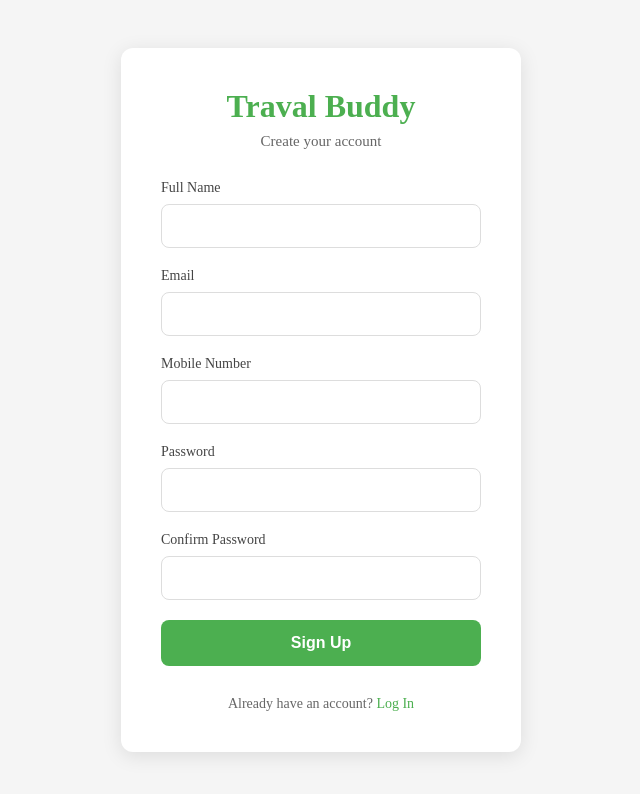
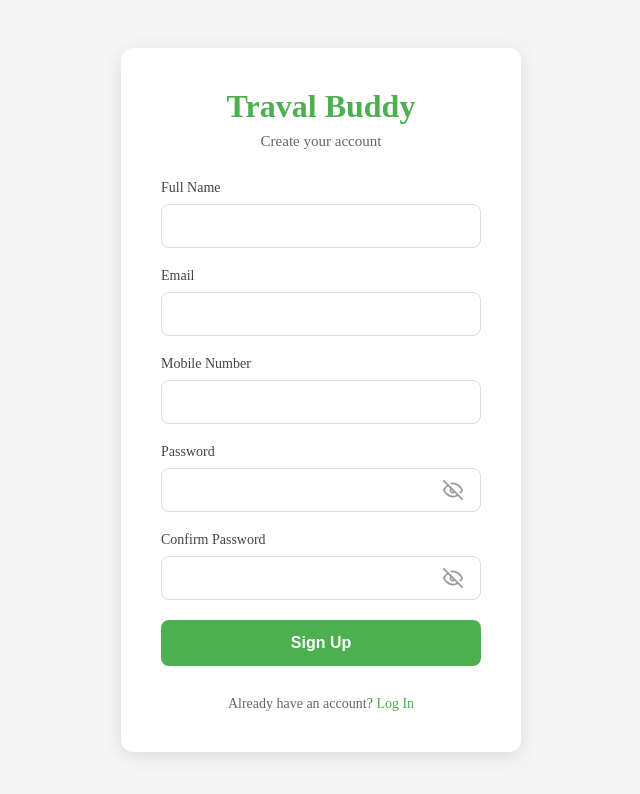
Before and after one commit to Abhinand-Innovates/travel-buddy, a React (Vite) app in the folder frontend/: page /traveller/signup in a window 1280 px wide. Shown: the top 794 px of the page, without its empty margins (319-959 px from the left). Built offline with nearby package versions, Linux system fonts and the light colour scheme.

Commit message:
authentication progress

```diff
--- a/frontend/src/pages/auth/traveller-login.jsx
+++ b/frontend/src/pages/auth/traveller-login.jsx
@@ -8,6 +8,7 @@ const CustomerLogin = () => {
   const [email, setEmail] = useState('');
   const [password, setPassword] = useState('');
   const [loading, setLoading] = useState(false);
+  const [showPassword, setShowPassword] = useState(false);
   const navigate = useNavigate();
   const { login } = useAuth();
   const { showError, showSuccess } = useFlashMessage();
@@ -108,6 +109,50 @@ const CustomerLogin = () => {
           outline: none;
           border-color: #4CAF50;
           box-shadow: 0 0 0 3px rgba(76, 175, 80, 0.1);
+        }
+
+        .password-field {
+          position: relative;
+          display: flex;
+          align-items: center;
+        }
+
+        .password-field input {
+          width: 100%;
+          padding: 12px 16px;
+          padding-right: 45px;
+          border: 1px solid #ddd;
+          border-radius: 8px;
+          font-size: 16px;
+          transition: border-color 0.3s;
+        }
+
+        .password-field input:focus {
+          outline: none;
+          border-color: #4CAF50;
+          box-shadow: 0 0 0 3px rgba(76, 175, 80, 0.1);
+        }
+
+        .password-toggle-btn {
+          position: absolute;
+          right: 12px;
+          background: none;
+          border: none;
+          cursor: pointer;
+          padding: 6px;
+          display: flex;
+          align-items: center;
+          justify-content: center;
+          color: #999;
+          transition: color 0.3s ease;
+        }
+
+        .password-toggle-btn:hover {
+          color: #4CAF50;
+        }
+
+        .password-toggle-btn:active {
+          color: #45a049;
         }
 
         .forgot-link {
@@ -224,8 +269,9 @@ const CustomerLogin = () => {
 
             <div className="input-group">
               <label htmlFor="password">Password</label>
+              <div className="password-field">
                 <input
-                type="password"
+                  type={showPassword ? 'text' : 'password'}
                   id="password"
                   value={password}
                   onChange={(e) => setPassword(e.target.value)}
@@ -233,6 +279,26 @@ const CustomerLogin = () => {
                   required
                   disabled={loading}
                 />
+                <button
+                  type="button"
+                  className="password-toggle-btn"
+                  onClick={() => setShowPassword(!showPassword)}
+                  aria-label="Toggle password visibility"
+                  disabled={loading}
+                >
+                  {showPassword ? (
+                    <svg xmlns="http://www.w3.org/2000/svg" width="20" height="20" viewBox="0 0 24 24" fill="none" stroke="currentColor" strokeWidth="2" strokeLinecap="round" strokeLinejoin="round">
+                      <path d="M1 12s4-8 11-8 11 8 11 8-4 8-11 8-11-8-11-8z"></path>
+                      <circle cx="12" cy="12" r="3"></circle>
+                    </svg>
+                  ) : (
+                    <svg xmlns="http://www.w3.org/2000/svg" width="20" height="20" viewBox="0 0 24 24" fill="none" stroke="currentColor" strokeWidth="2" strokeLinecap="round" strokeLinejoin="round">
+                      <path d="M17.94 17.94A10.07 10.07 0 0 1 12 20c-7 0-11-8-11-8a18.45 18.45 0 0 1 5.06-5.94M9.9 4.24A9.12 9.12 0 0 1 12 4c7 0 11 8 11 8a18.5 18.5 0 0 1-2.16 3.19m-6.72-1.07a3 3 0 1 1-4.24-4.24"></path>
+                      <line x1="1" y1="1" x2="23" y2="23"></line>
+                    </svg>
+                  )}
+                </button>
+              </div>
               <a href="#" className="forgot-link">Forgot password?</a>
             </div>
 
--- a/frontend/src/pages/auth/traveller-signup.css
+++ b/frontend/src/pages/auth/traveller-signup.css
@@ -65,6 +65,53 @@
   box-shadow: 0 0 0 3px rgba(76, 175, 80, 0.1);
 }
 
+.password-input-group {
+  margin-bottom: 20px;
+}
+
+.password-field {
+  position: relative;
+  display: flex;
+  align-items: center;
+}
+
+.password-field input {
+  width: 100%;
+  padding: 12px 16px;
+  padding-right: 45px;
+  border: 1px solid #ddd;
+  border-radius: 8px;
+  font-size: 16px;
+}
+
+.password-field input:focus {
+  outline: none;
+  border-color: #4CAF50;
+  box-shadow: 0 0 0 3px rgba(76, 175, 80, 0.1);
+}
+
+.password-toggle-btn {
+  position: absolute;
+  right: 12px;
+  background: none;
+  border: none;
+  cursor: pointer;
+  padding: 6px;
+  display: flex;
+  align-items: center;
+  justify-content: center;
+  color: #999;
+  transition: color 0.3s ease;
+}
+
+.password-toggle-btn:hover {
+  color: #4CAF50;
+}
+
+.password-toggle-btn:active {
+  color: #45a049;
+}
+
 .signup-button {
   width: 100%;
   padding: 14px;
--- a/frontend/src/pages/auth/traveller-signup.jsx
+++ b/frontend/src/pages/auth/traveller-signup.jsx
@@ -18,6 +18,8 @@ const CustomerSignup = () => {
   });
 
   const [loading, setLoading] = useState(false);
+  const [showPassword, setShowPassword] = useState(false);
+  const [showConfirmPassword, setShowConfirmPassword] = useState(false);
 
   const handleChange = (e) => {
     setFormData({
@@ -70,24 +72,100 @@ const CustomerSignup = () => {
           <p className="signup-subtitle">Create your account</p>
 
           <form onSubmit={handleSubmit} className="signup-form">
-            {[
-              { id: 'fullName', label: 'Full Name', type: 'text' },
-              { id: 'email', label: 'Email', type: 'email' },
-              { id: 'mobile', label: 'Mobile Number', type: 'tel' },
-              { id: 'password', label: 'Password', type: 'password' },
-              { id: 'confirmPassword', label: 'Confirm Password', type: 'password' },
-            ].map((field) => (
-              <div className="input-group" key={field.id}>
-                <label htmlFor={field.id}>{field.label}</label>
+            <div className="input-group">
+              <label htmlFor="fullName">Full Name</label>
+              <input
+                id="fullName"
+                type="text"
+                value={formData.fullName}
+                onChange={handleChange}
+                required
+              />
+            </div>
+
+            <div className="input-group">
+              <label htmlFor="email">Email</label>
+              <input
+                id="email"
+                type="email"
+                value={formData.email}
+                onChange={handleChange}
+                required
+              />
+            </div>
+
+            <div className="input-group">
+              <label htmlFor="mobile">Mobile Number</label>
+              <input
+                id="mobile"
+                type="tel"
+                value={formData.mobile}
+                onChange={handleChange}
+                required
+              />
+            </div>
+
+            <div className="input-group password-input-group">
+              <label htmlFor="password">Password</label>
+              <div className="password-field">
                 <input
-                  id={field.id}
-                  type={field.type}
-                  value={formData[field.id]}
+                  id="password"
+                  type={showPassword ? 'text' : 'password'}
+                  value={formData.password}
                   onChange={handleChange}
                   required
                 />
+                <button
+                  type="button"
+                  className="password-toggle-btn"
+                  onClick={() => setShowPassword(!showPassword)}
+                  aria-label="Toggle password visibility"
+                >
+                  {showPassword ? (
+                    <svg xmlns="http://www.w3.org/2000/svg" width="20" height="20" viewBox="0 0 24 24" fill="none" stroke="currentColor" strokeWidth="2" strokeLinecap="round" strokeLinejoin="round">
+                      <path d="M1 12s4-8 11-8 11 8 11 8-4 8-11 8-11-8-11-8z"></path>
+                      <circle cx="12" cy="12" r="3"></circle>
+                    </svg>
+                  ) : (
+                    <svg xmlns="http://www.w3.org/2000/svg" width="20" height="20" viewBox="0 0 24 24" fill="none" stroke="currentColor" strokeWidth="2" strokeLinecap="round" strokeLinejoin="round">
+                      <path d="M17.94 17.94A10.07 10.07 0 0 1 12 20c-7 0-11-8-11-8a18.45 18.45 0 0 1 5.06-5.94M9.9 4.24A9.12 9.12 0 0 1 12 4c7 0 11 8 11 8a18.5 18.5 0 0 1-2.16 3.19m-6.72-1.07a3 3 0 1 1-4.24-4.24"></path>
+                      <line x1="1" y1="1" x2="23" y2="23"></line>
+                    </svg>
+                  )}
+                </button>
               </div>
-            ))}
+            </div>
+
+            <div className="input-group password-input-group">
+              <label htmlFor="confirmPassword">Confirm Password</label>
+              <div className="password-field">
+                <input
+                  id="confirmPassword"
+                  type={showConfirmPassword ? 'text' : 'password'}
+                  value={formData.confirmPassword}
+                  onChange={handleChange}
+                  required
+                />
+                <button
+                  type="button"
+                  className="password-toggle-btn"
+                  onClick={() => setShowConfirmPassword(!showConfirmPassword)}
+                  aria-label="Toggle password visibility"
+                >
+                  {showConfirmPassword ? (
+                    <svg xmlns="http://www.w3.org/2000/svg" width="20" height="20" viewBox="0 0 24 24" fill="none" stroke="currentColor" strokeWidth="2" strokeLinecap="round" strokeLinejoin="round">
+                      <path d="M1 12s4-8 11-8 11 8 11 8-4 8-11 8-11-8-11-8z"></path>
+                      <circle cx="12" cy="12" r="3"></circle>
+                    </svg>
+                  ) : (
+                    <svg xmlns="http://www.w3.org/2000/svg" width="20" height="20" viewBox="0 0 24 24" fill="none" stroke="currentColor" strokeWidth="2" strokeLinecap="round" strokeLinejoin="round">
+                      <path d="M17.94 17.94A10.07 10.07 0 0 1 12 20c-7 0-11-8-11-8a18.45 18.45 0 0 1 5.06-5.94M9.9 4.24A9.12 9.12 0 0 1 12 4c7 0 11 8 11 8a18.5 18.5 0 0 1-2.16 3.19m-6.72-1.07a3 3 0 1 1-4.24-4.24"></path>
+                      <line x1="1" y1="1" x2="23" y2="23"></line>
+                    </svg>
+                  )}
+                </button>
+              </div>
+            </div>
 
             <button type="submit" className="signup-button" disabled={loading}>
               {loading ? 'Sending OTP...' : 'Sign Up'}
```
Lines whose indentation alone changed are shown as unchanged.
